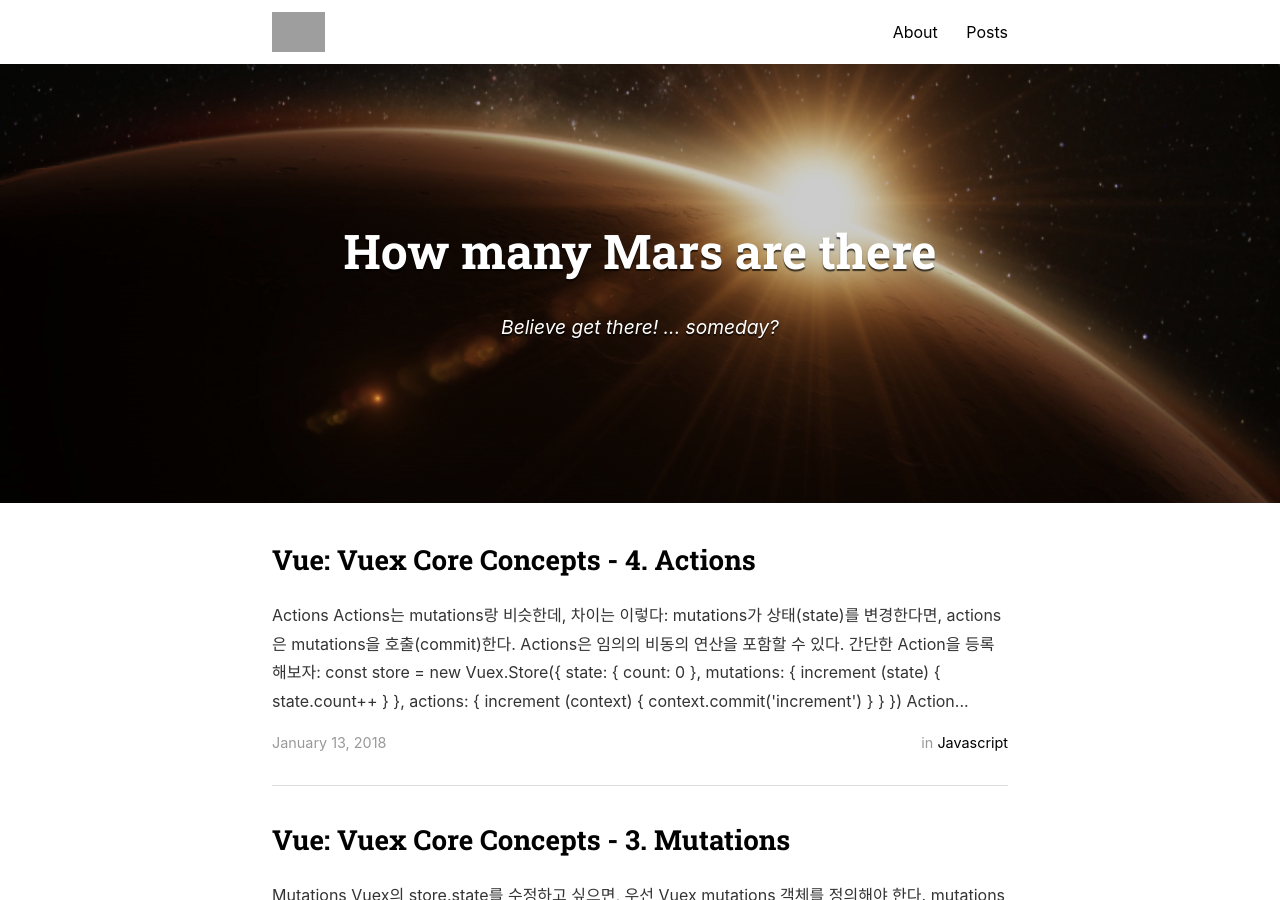
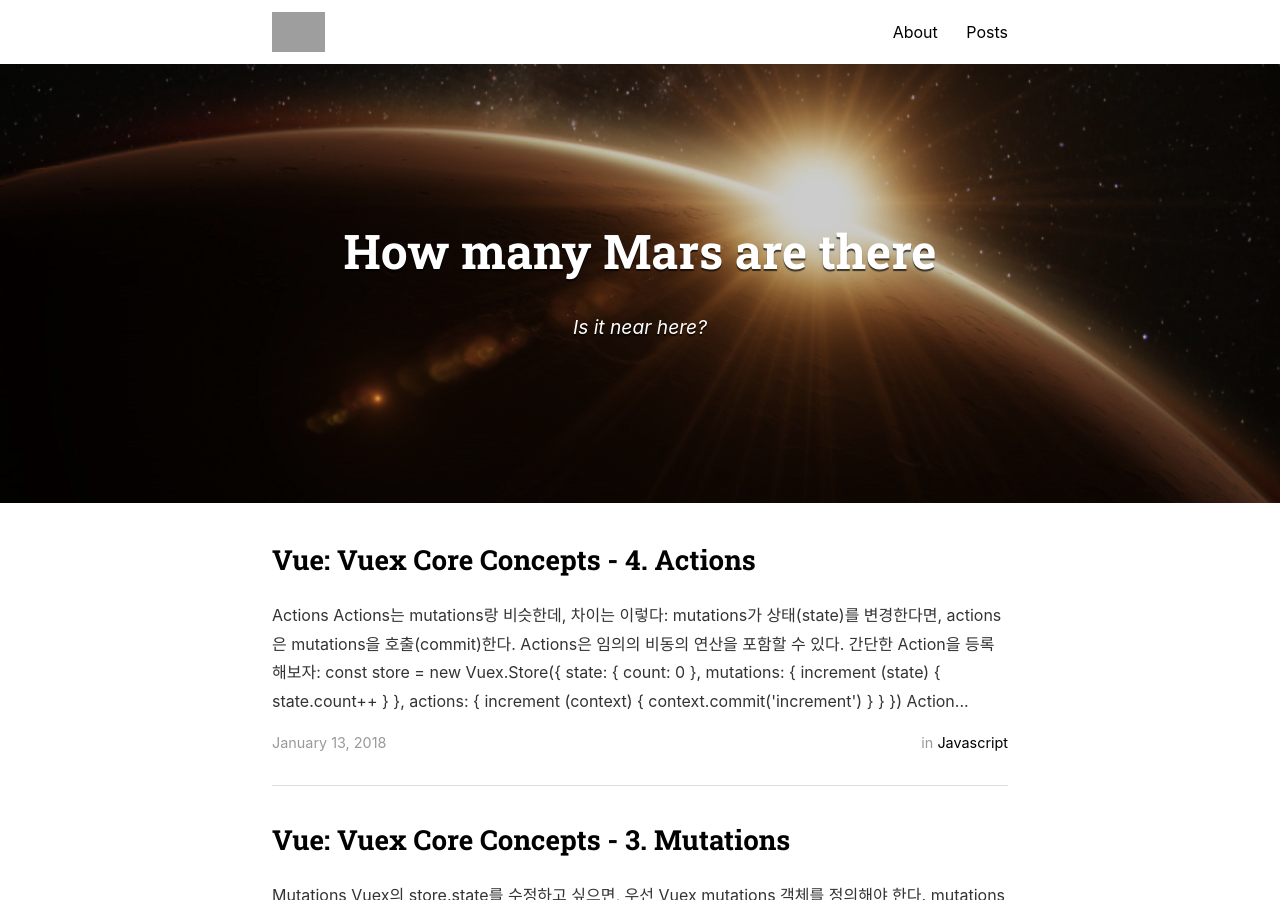
Before and after one commit to countingmars/countingmars.github.io, a Jekyll site: the page built from index.html, in a window 1280 px wide and 900 px high. Built offline with Jekyll 4.4.1, drawn with Linux system fonts in a browser that asks for light colours; nearby versions of some CDN libraries; the list of posts is cut into pages by our own code; grey boxes are pictures that could not be loaded.

Commit message:
subtitle

```diff
--- a/_config.yml
+++ b/_config.yml
@@ -10,11 +10,11 @@ exclude:
 
 # Site settings
 title: How many Mars are there
-subtitle: "Believe get there! ... someday?"
+subtitle: "Is it near here?"
 email: countingmars@gmail.com
 name: Mars Kang
 description: >
-  Is it near here?
+  ...
 # Base URL of site (i.e. /blog). It should always start with a slash,
 # and never end with a slash. Set it to a blank value if hosting at the
 # root of your server.
```
